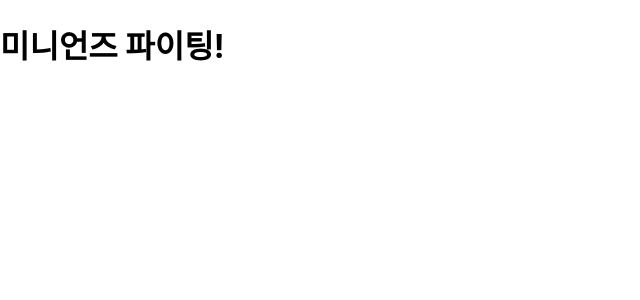
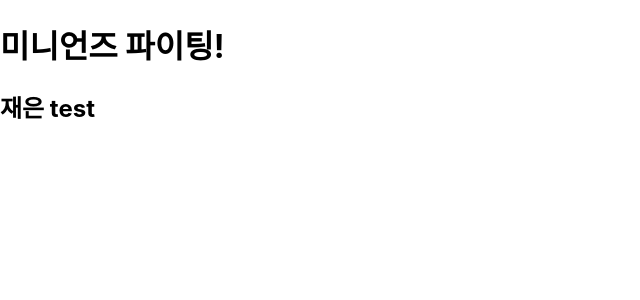
Before and after one commit to jeongminhui/Digitalzone, a React (Create React App) app in the folder digitalzone/: page / in a window 1280 px wide. Shown: the top 300 px of the page, without its empty margins (0-640 px from the left). Built offline with nearby package versions, Linux system fonts and the light colour scheme.

Commit message:
jaeeun test commit

```diff
--- a/digitalzone/src/App.jsx
+++ b/digitalzone/src/App.jsx
@@ -4,6 +4,7 @@ function App() {
   return (
     <>
       <h1>미니언즈 파이팅!</h1>
+      <h2>재은 test</h2>
     </>
   );
 }
```
